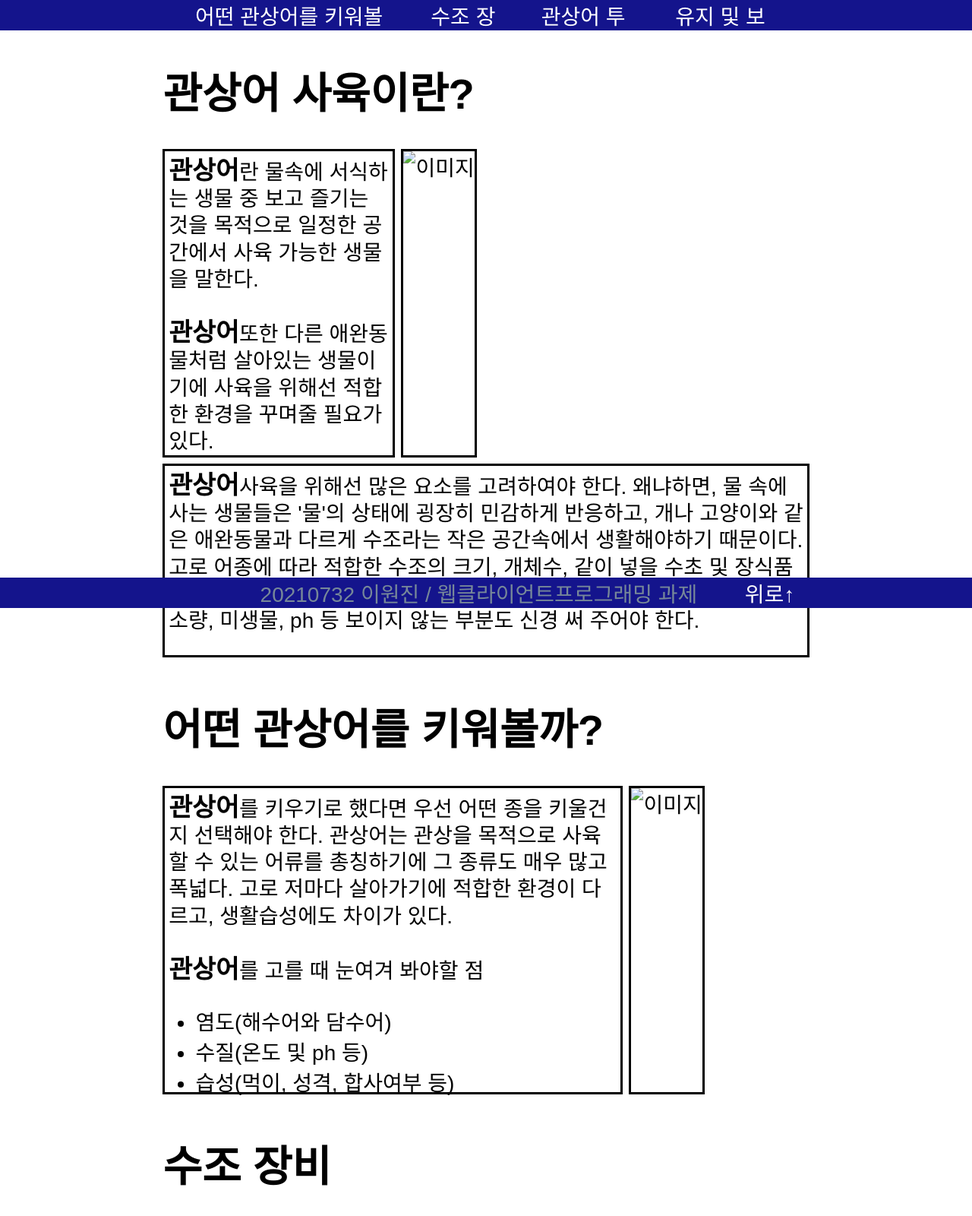
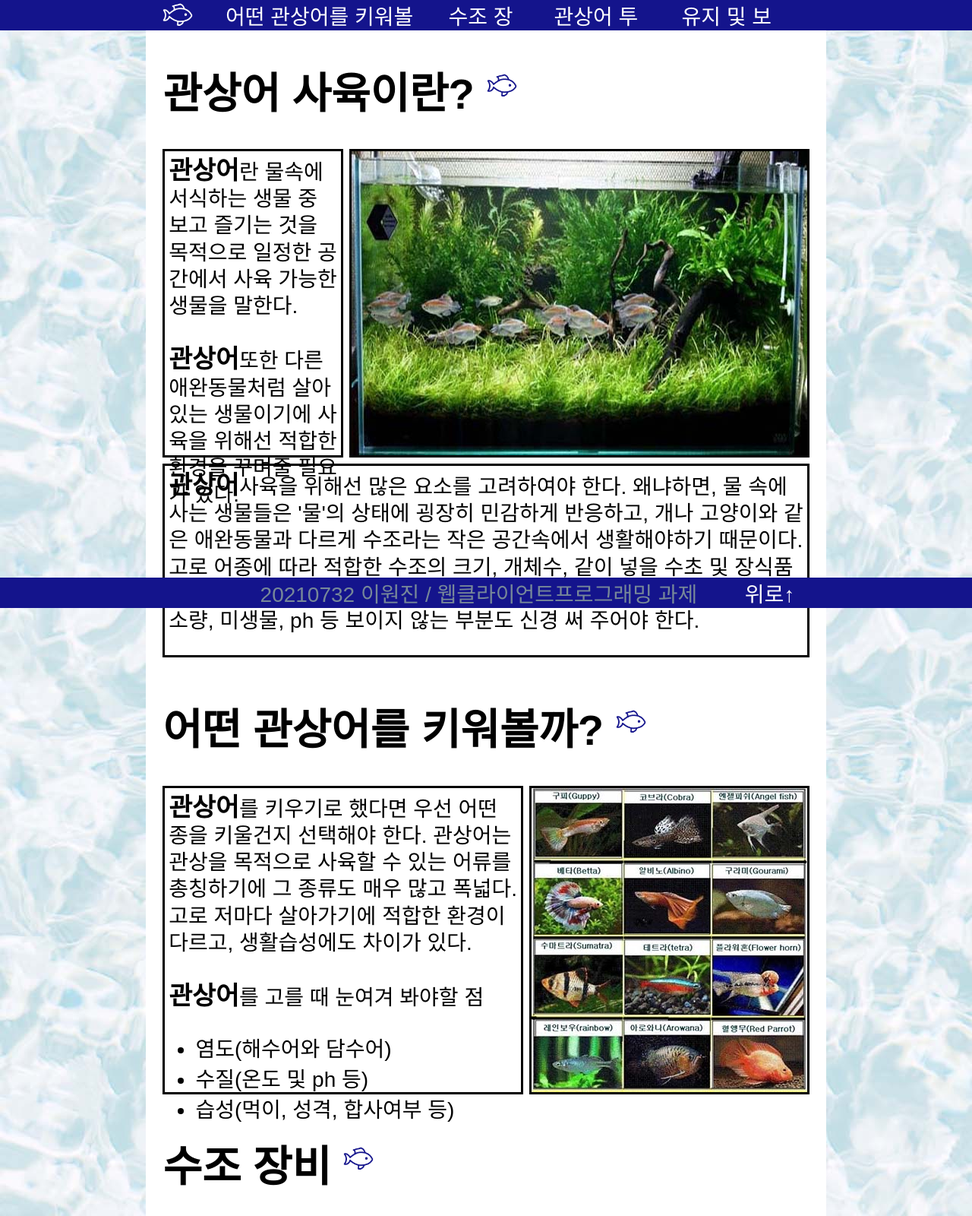
Before and after one commit to RBdice/assignment, a plain HTML site: page index.html in a window 1280 px wide. Shown: the top 1600 px of the page at 76% size. Drawn offline with Linux system fonts and the light colour scheme; the site is published under a folder, as on GitHub Pages, so addresses that start at the root find nothing; a web font is replaced by a local one.

Commit message:
최종완성본(이미지경로수정)
최종완성본(이미지경로수정)

```diff
--- a/index.html
+++ b/index.html
@@ -18,7 +18,7 @@
             <a name="top"></a>
             <div class="nav">
                 <ul class="nav_ul">
-                    <li class="nav_li"><img src="/assignment/image/Animals-Fish-icon.png" alt=""></li>
+                    <li class="nav_li"><img src="image/Animals-Fish-icon.png" alt=""></li>
                     <li class="nav_li"><a class="nav_a" href="#subject1">어떤 관상어를 키워볼까?</a></li>
                     <li class="nav_li"><a class="nav_a" href="#subject2">수조 장비</a></li>
                     <li class="nav_li"><a class="nav_a" href="#subject3">관상어 투입!</a></li>
@@ -26,13 +26,13 @@
                 </ul>
             </div>
             <div class="main">
-                <div class="main_title"><h1>관상어 사육이란?<img class="four" src="/assignment/image/Animals-Fish-icon-blue.png" alt=""></h1></div>
+                <div class="main_title"><h1>관상어 사육이란?<img class="four" src="image/Animals-Fish-icon-blue.png" alt=""></h1></div>
                 <div class="main_box">
                     <div class="main_item1"><p><big><b>관상어</b></big>란 물속에 서식하는 생물 중 보고 즐기는 것을 목적으로 일정한 공간에서 사육 가능한 생물을 말한다.<br>
                                             <br><big><b>관상어</b></big>또한 다른 애완동물처럼 살아있는 생물이기에 사육을 위해선 적합한 환경을 꾸며줄 필요가 있다.
                                             </p>
                                         </div>
-                    <div class="main_img"><img src="/assignment/image/203E86224C3ACF9718.jfif" alt="이미지"></div>
+                    <div class="main_img"><img src="image/203E86224C3ACF9718.jfif" alt="이미지"></div>
                 </div>
                 <div class="main_item2"><p><big><b>관상어</b></big>사육을 위해선 많은 요소를 고려하여야 한다. 왜냐하면, 물 속에 사는 생물들은 '물'의 상태에 굉장히 민감하게 반응하고,  개나 고양이와 같은 애완동물과 다르게 수조라는 작은 공간속에서 생활해야하기 때문이다.
                     고로 어종에 따라 적합한 수조의 크기, 개체수, 같이 넣을 수초 및 장식품 등 표면적으로 보이는 부분 뿐만 아니라
@@ -40,7 +40,7 @@
             </div>
             <a name="subject1"></a>
             <div class="main">
-                <div class="main_title"><h1>어떤 관상어를 키워볼까?<img class="four" src="/assignment/image/Animals-Fish-icon-blue.png" alt=""></h1></div>
+                <div class="main_title"><h1>어떤 관상어를 키워볼까?<img class="four" src="image/Animals-Fish-icon-blue.png" alt=""></h1></div>
                 <div class="main_box">
                     <div class="sub_item1"><p><big><b>관상어</b></big>를 키우기로 했다면 우선 어떤 종을 키울건지 선택해야 한다. 관상어는 관상을 목적으로 사육할 수 있는 어류를 총칭하기에 그 종류도 매우 많고 폭넓다.
                         고로 저마다 살아가기에 적합한 환경이 다르고, 생활습성에도 차이가 있다. <br>
@@ -50,12 +50,12 @@
                         <li>수질(온도 및 ph 등)</li>
                         <li>습성(먹이, 성격, 합사여부 등)</li>
                     </ul></div>
-                    <div class="main_img"><img src="/assignment/image/01.=열대어_목록=표.jpg" alt="이미지"></div>
+                    <div class="main_img"><img src="image/01.=열대어_목록=표.jpg" alt="이미지"></div>
                 </div>
             </div>
             <a name="subject2"></a>
             <div class="main">
-                <div class="main_title"><h1>수조 장비<img class="four" src="/assignment/image/Animals-Fish-icon-blue.png" alt=""></h1></div>
+                <div class="main_title"><h1>수조 장비<img class="four" src="image/Animals-Fish-icon-blue.png" alt=""></h1></div>
                 <div class="sub"><p><big><b>이제</b></big> 사육할 관상어를 정했고, 어떤 환경을 만들어 주어야 할지 알았으니 환경을 만들어주기 위한 장비들에 대해 알아보자.
                     키우려는 관상어가 해수어인지, 담수어인지에 따라 준비해야하는 장비가 많이 달라지는데, 이번에는 비교적 값싸고 쉬운 담수어 장비에 대해 설명하겠다.
                 </p>
@@ -93,15 +93,15 @@
             </div>
             <a name="subject3"></a>
             <div class="main">
-                <div class="main_title"><h1>관상어 투입!<img class="four" src="/assignment/image/Animals-Fish-icon-blue.png" alt=""></h1></div>
+                <div class="main_title"><h1>관상어 투입!<img class="four" src="image/Animals-Fish-icon-blue.png" alt=""></h1></div>
                 <div class="main_box">
                     <div class="sub_item1"><p><big><b>수조</b></big>를 세팅했다고 바로 관상어를 넣는 것은 굉장히 위험하다. 왜냐하면 아직 수조의 물 속에는 관상어가 살기에 적합한 환경이 갖춰지지 않았기 때문이다. 고로 우리는 물잡이를 통해 수조의 물을 만들어야 한다.<br>
                     <br><big><b>물잡이</b></big>란 수조의 물을 관상어가 살 수 있도록 하는 작업으로, 물속에 쌓일 질산염을 분해해줄 박테리아가 정착하도록 하는 과정이다. 오른쪽의 그림은 수조 속에서 일어나는 질소순환을 설명한 그림으로 자세한 설명은 생략하겠다. <br>
                     <br><big><b>물잡이</b></big> 기간은 개인차가 있지만 보통 2주간 진행하고, 이 후에 드디어 관상어를 투입할 수 있다.</p></div>
-                    <div class="main_img"><img src="/assignment/image/물잡이_여과_싸이클.jpg" alt="이미지"></div>
+                    <div class="main_img"><img src="image/물잡이_여과_싸이클.jpg" alt="이미지"></div>
                 </div>
                 <div class="main_box">
-                    <div class="main_img"><img src="/assignment/image/PicsArt_02-15-06.16.30.jpg" alt="이미지"></div>
+                    <div class="main_img"><img src="image/PicsArt_02-15-06.16.30.jpg" alt="이미지"></div>
                     <div class="sub_item2"><p><big><b>관상어</b></big>를 수조에 넣을 때도 그냥 넣으면 급격한 환경변화로 관상어가 스트래스로 객사할 수 있다. 그래서 거치는 과정이 온도맞댐과 물맞댐이다. <br>
                     <br><big><b>온도맞댐</b></big>은 관상어가 담겨있는 물의 온도와 수조의 물의 온도를 천천히 맞춰가며 충격을 줄이는 작업이다. 보통 매장에서 사온 관상어가 담긴 봉투를 수조에 띄워 온도맞댐을 진행한다. <br>
                     <br>그후 <big><b>물맞댐</b></big>을 진행한다. 물맞댐은 온도맞댐보다 긴 시간동안 주기적으로 조금씩 수조의 물을 관상어가 있는 물에 넣어가며 물의 성분을 맞춰가는 과정이다.</p></div>
@@ -109,12 +109,12 @@
             </div>
             <a name="subject4"></a>
             <div class="main">
-                <div class="main_title"><h1>유지 및 보수<img class="four" src="/assignment/image/Animals-Fish-icon-blue.png" alt=""></h1></div>
+                <div class="main_title"><h1>유지 및 보수<img class="four" src="image/Animals-Fish-icon-blue.png" alt=""></h1></div>
                 <div class="main_box">
                     <div class="sub_item1"><p><big><b>수조</b></big>를 완성했으니 이제 관상하며 즐기며, 관리를 해 주어야 한다. 먹이를 주는 것은 물론이고 바닥에 배설물들을 스포이드로 치우는 등을 주기적으로 해주어야 한다. <br>
                         <br>그 중 제일 중요한 것은 <big><b>환수</b></big>이다. 환수는 수조의 물을 어느정도 빼고 새로운 물을 넣어주는 작업으로 수조의 청결도를 유지하는데에 가장 크게 영향을 미친다. 보통 일주일에 2~3번 수조의 30%정도를 환수한다.
                     </p></div>
-                    <div class="main_img"><img src="/assignment/image/P5090154.jfif" alt="이미지"></div>
+                    <div class="main_img"><img src="image/P5090154.jfif" alt="이미지"></div>
                 </div>
             </div>
             <div class="void">
--- a/style.css
+++ b/style.css
@@ -5,7 +5,7 @@ body {
     justify-content: center;
     font-family: 'Dongle', sans-serif;
     font-size: 1.75rem;
-    background-image: url(/assignment/image/bg.jpg);
+    background-image: url(image/bg.jpg);
 }
 .background {
     width: 70%;
```
